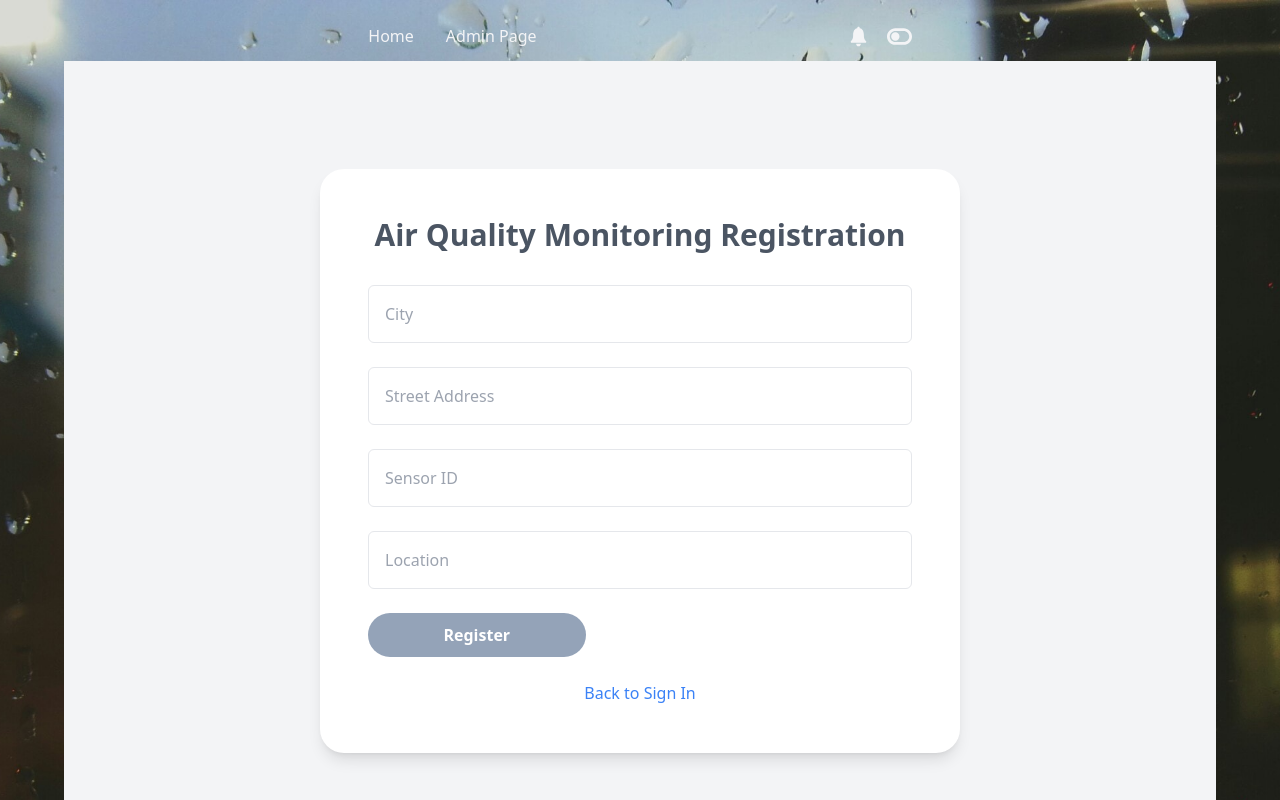
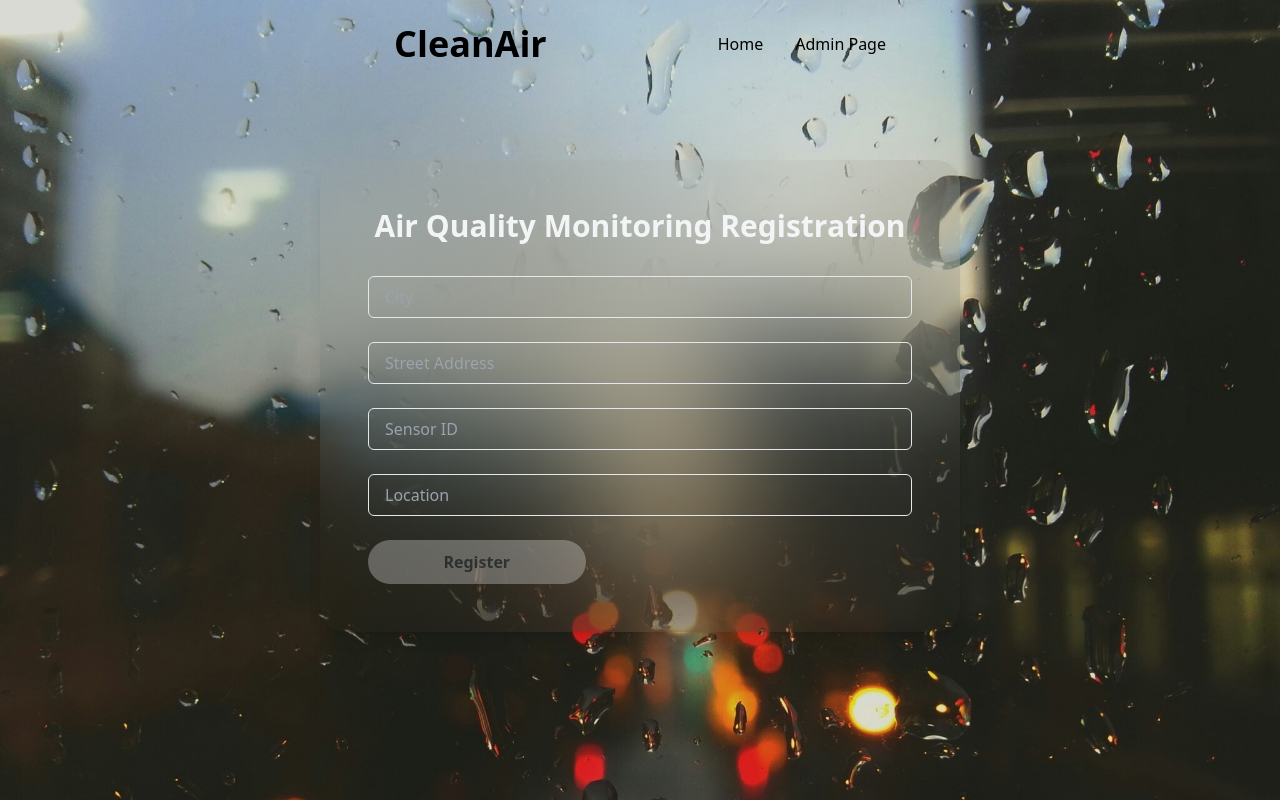
Before and after one commit to eyosiasbitsu/Air-quality-Monitoring, a React (Vite) app in the folder Frontend/: page /register in a window 1280 px wide. Shown: the top 800 px of the page. Built offline with nearby package versions, Linux system fonts and the light colour scheme.

Commit message:
commited

```diff
--- a/Frontend/src/App.jsx
+++ b/Frontend/src/App.jsx
@@ -2,11 +2,11 @@ import React from "react";
 import { QueryClient, QueryClientProvider } from "@tanstack/react-query";
 import { BrowserRouter as Router, Routes, Route } from "react-router-dom";
 import { ReactQueryDevtools } from "@tanstack/react-query-devtools";
-import DashboardLayout from "./components/DashboardLayout";
-import TablePage from "./components/TablePage";
-import SignIn from "./components/SignIn";
-import RegisterSensor from "./components/RegisterSensor";
-import BackGround from "./pages/BackGround";
+import DashboardLayout from "./pages/DashboardLayout";
+import SignIn from "./pages/SignIn";
+import RegisterSensor from "./pages/RegisterSensor";
+import BackGround from "./components/BackGround";
+import SensorData from "./pages/SensorData";
 
 const App = () => {
   const backgroundStyle = {
@@ -37,6 +37,7 @@ const App = () => {
               <Route index element={<DashboardLayout />}></Route>
               <Route path="/signin" element={<SignIn />} />
               <Route path="/register" element={<RegisterSensor />} />
+              <Route path="/sensordata" element={<SensorData />} />
             </Route>
           </Routes>
         </Router>
--- a/Frontend/src/pages/BackGround.jsx
+++ b/Frontend/src/components/BackGround.jsx
@@ -1,11 +1,11 @@
 import React from "react";
 import { Outlet } from "react-router";
-import Header from "../components/Header";
-import Footer from "../components/Footer";
+import Header from "./Header";
+import Footer from "./Footer";
 
 export default function BackGround() {
   return (
-    <div className="text-gray-600  mx-[5%]">
+    <div className="text-gray-600  mx-[15%] flex-col justify-center">
       <Header />
       <Outlet />
       <Footer />
--- a/Frontend/src/components/Header.jsx
+++ b/Frontend/src/components/Header.jsx
@@ -4,14 +4,11 @@ import { FaToggleOff } from "react-icons/fa6";
 
 export default function Header() {
   return (
-    <nav className="bg-inherit flex justify-around mx-[13%] pb-3 pt-6  rounded-2xl font-normal text-gray-100">
+    <nav className="bg-inherit flex justify-around mx-[13%] pb-3 pt-6  rounded-2xl font-normal text-black">
+      <div className="text-4xl font-bold">CleanAir</div>
       <div className="flex gap-8">
-        <span> Home</span>
-        <span>Admin Page</span>
-      </div>
-      <div className="flex gap-4">
-        <IoIosNotifications size="25px" />
-        <FaToggleOff size="25px" />
+        <button> Home</button>
+        <button>Admin Page</button>
       </div>
     </nav>
   );
--- a/Frontend/src/components/RegisterSensor.jsx
+++ /dev/null
@@ -1,55 +0,0 @@
-import React from 'react';
-import { Link } from 'react-router-dom';
-
-const RegisterSensor = () => {
-    return (
-        <div className="flex items-center justify-center min-h-screen bg-gray-100 p-8">
-            <div
-                className="bg-white shadow-lg rounded-3xl p-12"
-                style={{
-                    width: '50vw', // 50% of the viewport width
-                }}
-            >
-                <h2 className="text-3xl font-bold mb-8 text-center">
-                    Air Quality Monitoring Registration
-                </h2>
-                <form className="flex flex-col space-y-6">
-                    <input
-                        type="text"
-                        placeholder="City"
-                        className="border rounded-md p-4 w-full"
-                    />
-                    <input
-                        type="text"
-                        placeholder="Street Address"
-                        className="border rounded-md p-4 w-full"
-                    />
-                    <input
-                        type="text"
-                        placeholder="Sensor ID"
-                        className="border rounded-md p-4 w-full"
-                    />
-                    <input
-                        type="text"
-                        placeholder="Location"
-                        className="border rounded-md p-4 w-full"
-                    />
-                    <button
-                        type="submit"
-                        className="bg-slate-400 hover:bg-blue-600 text-white font-bold py-2 px-6 rounded-full"
-                        style={{ height: '44px', width: '40%' }} // Ensure button height is 44px
-                    >
-                        Register
-                    </button>
-                </form>
-                <div className="text-center mt-6">
-                    <Link to="/signin" className="text-blue-500 hover:underline">
-                        Back to Sign In
-                    </Link>
-                </div>
-            </div>
-        </div>
-    );
-};
-
-export default RegisterSensor;
--- a/Frontend/src/components/SignIn.jsx
+++ /dev/null
@@ -1,62 +0,0 @@
-import React, { useState } from "react";
-import { Link } from "react-router-dom";
-import { EyeIcon, EyeSlashIcon } from "@heroicons/react/24/outline"; // Make sure to install @heroicons/react
-
-const SignIn = () => {
-  const [passwordVisible, setPasswordVisible] = useState(false);
-
-  return (
-    <div className="flex items-center justify-center  bg-inherit p-8 text-gray-100">
-      <div
-        className=" bg-inherit shadow-lg rounded-3xl py-8 px-32 backdrop-blur-2xl"
-        style={{
-          width: "40vw", // 60% of the viewport width
-        }}
-      >
-        <h2 className="text-3xl font-bold mb-6 text-center">Sign In</h2>
-        <form className="flex flex-col space-y-6">
-          <input
-            type="text"
-            placeholder="Username"
-            className="border rounded-md px-4 py-2 w-full bg-inherit backdrop-brightness-50"
-          />
-          <div className="relative">
-            <input
-              type={passwordVisible ? "text" : "password"}
-              placeholder="Password"
-              className="border bg-inherit rounded-md px-4 pb-2 w-full pr-12 backdrop-brightness-50"
-            ></input>
-            <button
-              type="button"
-              onClick={() => setPasswordVisible(!passwordVisible)}
-              className="absolute inset-y-0 right-0 flex items-center pr-3"
-            >
-              {passwordVisible ? (
-                <EyeSlashIcon className="h-6 w-6" />
-              ) : (
-                <EyeIcon className="h-6 w-6 " />
-              )}
-            </button>
-            <div className="text-center mt-0 text-xs ">
-              <Link
-                to="/forgot-password"
-                className="text-blue-500 hover:underline"
-              >
-                Forgot Your Password?
-              </Link>
-            </div>
-          </div>
-          <button
-            type="submit"
-            className="bg-slate-400 hover:bg-blue-600 text-white font-bold py-2 px-6 rounded-full"
-            style={{ height: "64px", width: "40%" }} // Ensure button height is 44px
-          >
-            Sign In
-          </button>
-        </form>
-      </div>
-    </div>
-  );
-};
-
-export default SignIn;
--- a/Frontend/src/components/DashboardLayout.jsx
+++ b/Frontend/src/pages/DashboardLayout.jsx
@@ -1,5 +1,5 @@
 import React, { useState } from "react";
-import TablePage from "./TablePage";
+import TablePage from "../components/TablePage";
 import { IoMdAdd } from "react-icons/io";
 
 const DashboardLayout = () => {
@@ -68,11 +68,11 @@ const DashboardLayout = () => {
   );
 
   return (
-    <div className=" bg-inherit flex gap-8  flex-row items-start  font-[Prata] justify-around w-[100%]">
-      <button className="hover:bg-gray-600 text-gray-300 font-bold py-6 rounded-3xl px-4 mt-10  bg-inherit shadow-2xl backdrop-blur-3xl backdrop-brightness-125  min-w-[250px]  ">
-        <div className="backdrop-brightness-75 py-2 px-3 text-xs flex items-center justify-between w-fit gap-5">
+    <div className=" bg-inherit flex gap-8  flex-row items-start  font-[Prata] justify-around w-[100%] min-h-[90vh] pt-20 p-10">
+      <button className="hover:bg-gray-700 text-black font-bold py-6 rounded-3xl px-4 mt-10  bg-gray-600 opacity-70 shadow-2xl backdrop-blur-3xl   min-w-[250px]  ">
+        <div className="backdrop-brightness-75 py-2 px-3 text-xs flex items-center justify-between w-fit gap-5 rounded-lg">
           <div>Registor a new sensor</div>
-          <IoMdAdd color="gray" size="1.5rem" />
+          <IoMdAdd color="black" size="1.5rem" />
         </div>
       </button>
       <TablePage filteredData={filteredData} />
--- /dev/null
+++ b/Frontend/src/pages/RegisterSensor.jsx
@@ -0,0 +1,50 @@
+import React from "react";
+import { Link } from "react-router-dom";
+
+const RegisterSensor = () => {
+  return (
+    <div className=" bg-inherit flex items-center justify-center min-h-[90vh] pb-20">
+      <div
+        className="bg-inherit shadow-lg rounded-3xl p-12 backdrop-blur-3xl text-gray-100"
+        style={{
+          width: "50vw", // 50% of the viewport width
+        }}
+      >
+        <h2 className="text-3xl font-bold mb-8 text-center">
+          Air Quality Monitoring Registration
+        </h2>
+        <form className="flex flex-col space-y-6 ">
+          <input
+            type="text"
+            placeholder="City"
+            className="border rounded-md px-4 py-2 w-full bg-inherit backdrop-brightness-50"
+          />
+          <input
+            type="text"
+            placeholder="Street Address"
+            className="border rounded-md px-4 py-2 w-full bg-inherit backdrop-brightness-50"
+          />
+          <input
+            type="text"
+            placeholder="Sensor ID"
+            className="border rounded-md px-4 py-2 w-full bg-inherit backdrop-brightness-50"
+          />
+          <input
+            type="text"
+            placeholder="Location"
+            className="border rounded-md px-4 py-2 w-full bg-inherit backdrop-brightness-50"
+          />
+          <button
+            type="submit"
+            className="bg-gray-100 opacity-30 hover:bg-gray-300 text-gray-700 font-bold py-2 px-6 rounded-full"
+            style={{ height: "44px", width: "40%" }} // Ensure button height is 44px
+          >
+            Register
+          </button>
+        </form>
+      </div>
+    </div>
+  );
+};
+
+export default RegisterSensor;
--- /dev/null
+++ b/Frontend/src/pages/SensorData.jsx
@@ -0,0 +1,14 @@
+import React from "react";
+
+export default function SensorData() {
+  return (
+    <div className="flex gap-8 mt-10 mb-36 justify-center">
+      <div>
+        <img src="/image.png" className="max-h-[29rem] rounded-2xl"></img>
+      </div>
+      <div className=" backdrop-blur-3xl p-4 w-fit">
+        <img src="/imageGraph.png" className="max-h-96 "></img>
+      </div>
+    </div>
+  );
+}
--- /dev/null
+++ b/Frontend/src/pages/SignIn.jsx
@@ -0,0 +1,65 @@
+import React, { useState } from "react";
+import { Link } from "react-router-dom";
+import { EyeIcon, EyeSlashIcon } from "@heroicons/react/24/outline"; // Make sure to install @heroicons/react
+
+const SignIn = () => {
+  const [passwordVisible, setPasswordVisible] = useState(false);
+
+  return (
+    <div className="flex items-center justify-center mt-10 mb-36 bg-inherit p-8 text-gray-100">
+      <div
+        className=" bg-inherit shadow-lg rounded-3xl py-8 px-32 backdrop-blur-2xl"
+        style={{
+          width: "45vw",
+          height: "60vh", // 60% of the viewport width
+        }}
+      >
+        <h2 className="text-3xl font-bold mb-6 text-center">Sign In</h2>
+        <form className="flex flex-col items-start">
+          <div className=" space-y-7 w-full">
+            <input
+              type="text"
+              placeholder="Username"
+              className="border rounded-md px-2 py-2 w-full bg-inherit backdrop-brightness-50"
+            />
+            <div className=" relative">
+              <input
+                type={passwordVisible ? "text" : "password"}
+                placeholder="Password"
+                className="border bg-inherit rounded-md px-2 py-2 w-full pr-16 backdrop-brightness-50"
+              ></input>
+              <button
+                type="button"
+                onClick={() => setPasswordVisible(!passwordVisible)}
+                className="absolute inset-y-0 right-0 flex items-center pr-3"
+              >
+                {passwordVisible ? (
+                  <EyeSlashIcon className="h-6 w-6" />
+                ) : (
+                  <EyeIcon className="h-6 w-6 " />
+                )}
+              </button>
+            </div>
+          </div>
+          <div className="text-center mt-1 text-xs self-end">
+            <Link
+              to="/forgot-password"
+              className="text-gray-100 hover:underline "
+            >
+              Forgot Your Password?
+            </Link>
+          </div>
+          <button
+            type="submit"
+            className="bg-gray-100 opacity-30 hover:bg-gray-300 text-gray-700 font-bold py-0 px-6 mt-3 mb-7 rounded-full"
+            style={{ height: "40px", width: "60%" }} // Ensure button height is 44px
+          >
+            Sign In
+          </button>
+        </form>
+      </div>
+    </div>
+  );
+};
+
+export default SignIn;
```
Also changed, not shown: Frontend/public/image.png (added), Frontend/public/imageGraph.png (added).
